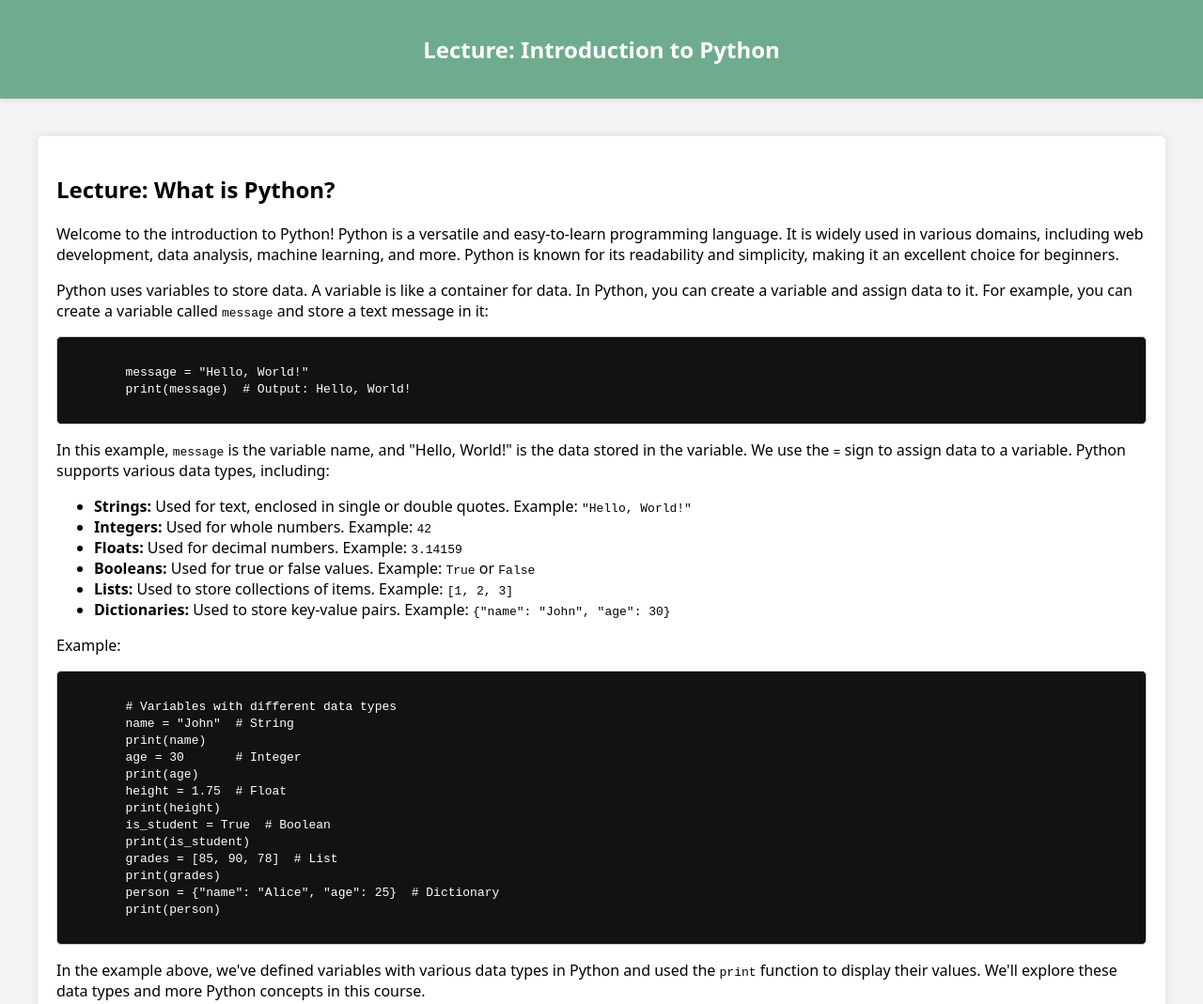
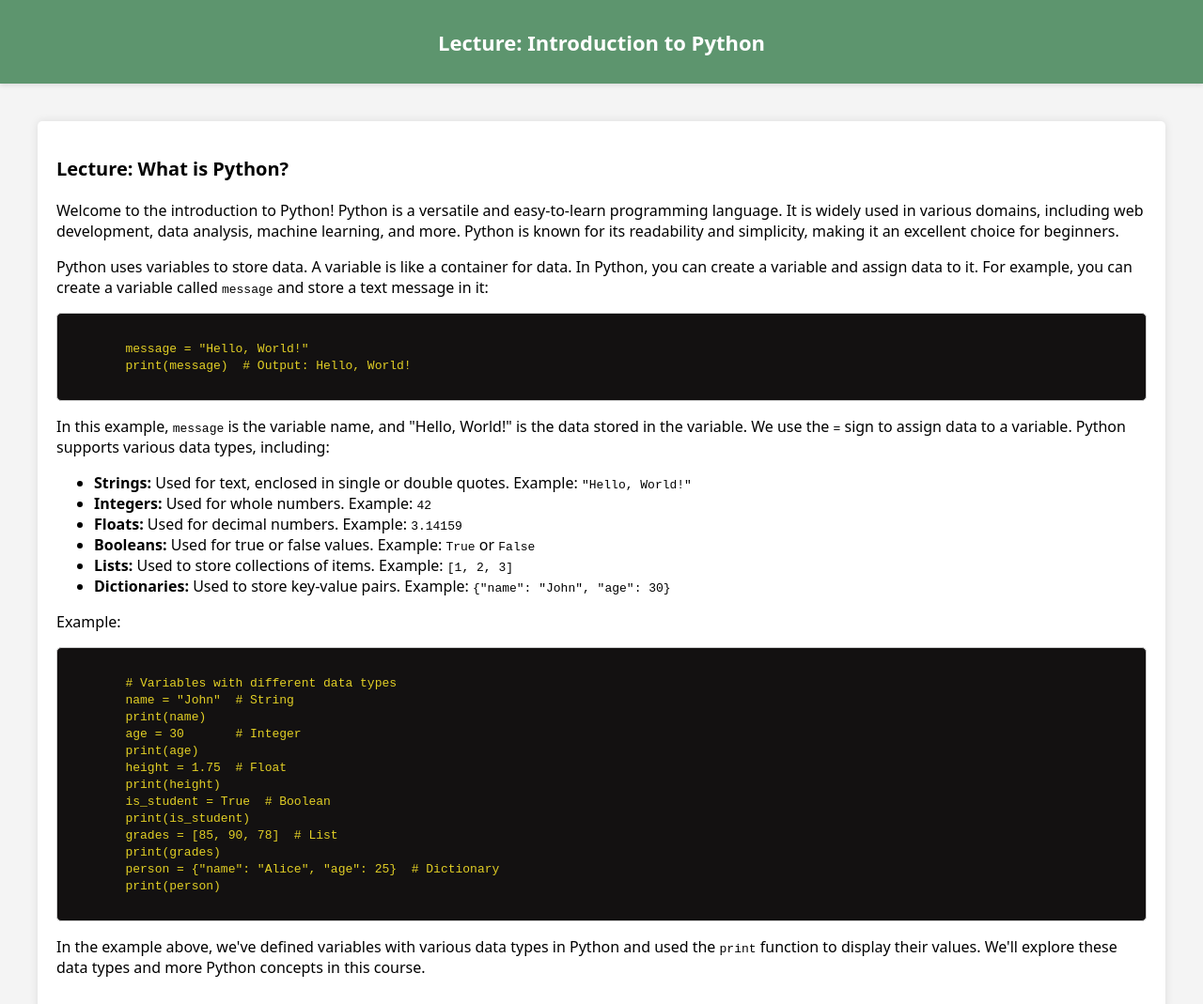
Before and after one commit to Mykol5/smartcodeacademy, a plain HTML site: page introduction-to-python.html in a window 1280 px wide. Shown: the top 1069 px of the page at 94% size. Drawn offline with Linux system fonts and the light colour scheme.

Commit message:
python css commit

```diff
--- a/css/assignment2.css
+++ b/css/assignment2.css
@@ -6,16 +6,26 @@ body {
     padding: 0;
 }
 
-header {
+/* header {
     background-color: #6fac8d;
     color: #fff;
     padding: 20px 0;
     box-shadow: 0 2px 5px rgba(0, 0, 0, 0.1);
     text-align: center;
+} */
+
+header {
+    background-color: #5d956e;
+    color: #fff;
+    text-align: center;
+    padding: 15px 0;
+    box-shadow: 0 2px 5px rgba(0, 0, 0, 0.1);
+    text-align: center;
 }
 
+
 h1 {
-    font-size: 24px;
+    font-size: 22px;
     font-weight: bold;
 }
 
@@ -35,9 +45,17 @@ main {
 }
 
 .lecture h2 {
-    font-size: 24px;
+    font-size: 20px;
     margin-bottom: 20px;
 }
+
+
+h2 {
+    font-size: 20px;
+    margin-bottom: 10px;
+    color: #000000;
+}
+
 
 /* Code Editor Styles */
 .code-editor {
@@ -53,10 +71,12 @@ textarea {
     border-radius: 5px;
     padding: 10px;
     font-family: "Courier New", monospace;
+    background-color: #131111;
+    color: rgba(241, 221, 39, 0.932);
 }
 
 button {
-    background-color: #6fac8d;
+    background-color: #5d956e;
     color: #fff;
     border: none;
     border-radius: 5px;
@@ -67,7 +87,7 @@ button {
 }
 
 button:hover {
-    background-color: #5a986a;
+    background-color: #6ab47c;
 }
 
 /* Result Styles */
@@ -78,7 +98,7 @@ pre {
     border: 1px solid #ccc;
     border-radius: 5px;
     font-family: "Courier New", monospace;
-    color: white;
+    color: rgba(241, 221, 39, 0.932);
 }
 
 
```
